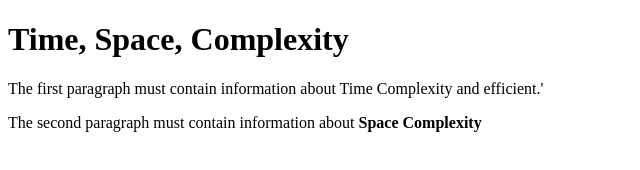
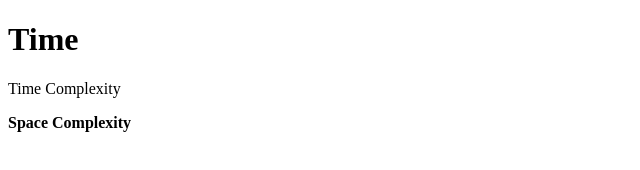
Before and after one commit to acciojob/time-and-space-complexity-Bhuvana67, a website: page main.html in a window 1280 px wide. Shown: the whole page, without its empty margins (0-640 px from the left). Drawn offline with Linux system fonts and the light colour scheme.

Commit message:
created a submission

```diff
--- a/main.html
+++ b/main.html
@@ -10,9 +10,9 @@
 	<!-- the entire body must be written by student -->
     <script type="text/javascript" src="./script.js">
 </script>
-<h1>Time, Space, Complexity</h1>
-	<p>The first paragraph must contain information about Time Complexity and efficient.'</p>
-	<p>The second paragraph must contain information about <b>Space Complexity<b></p>
+<h1>Time</h1>
+	<p>Time Complexity</p>
+	<p><b>Space Complexity<b></p>
 </body>
 
 </html>
```
